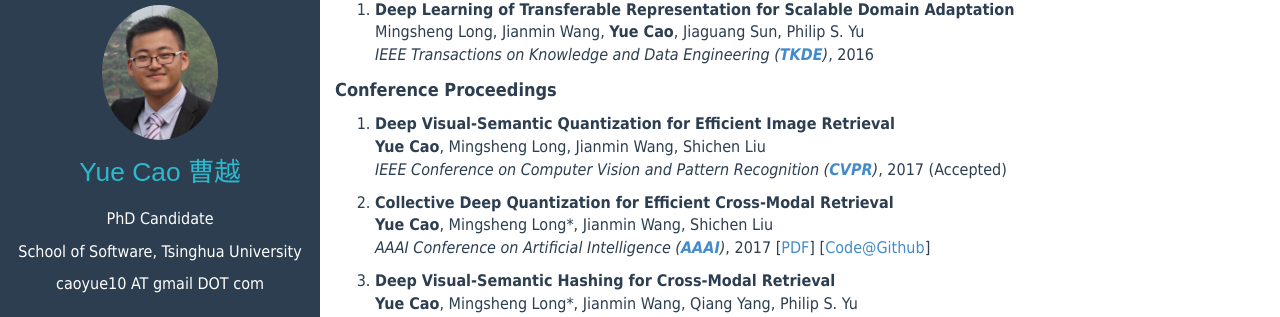
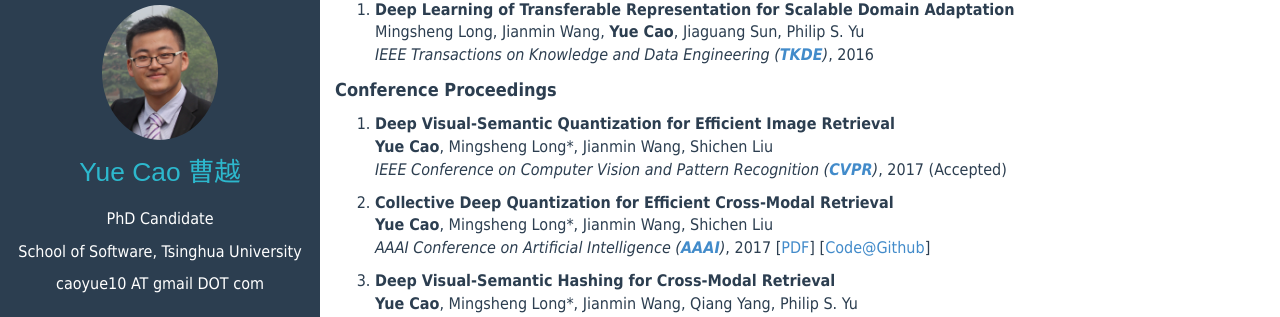
Before and after one commit to caoyue10/caoyue10.github.io, a Jekyll site: the page built from index.html, in a window 1280 px wide and 900 px high, scrolled down 387 px. Shown: the part 123-440 px from the top of the window. Built offline with Jekyll 4.4.1, drawn with Linux system fonts in a browser that asks for light colours; the list of posts is cut into pages by our own code.

Commit message:
dvsq changed

```diff
--- a/index.html
+++ b/index.html
@@ -94,7 +94,7 @@ tagline:
     <p><font size="4"><strong>Conference Proceedings</strong></font></p>
     <ol>
         <li><p><strong>Deep Visual-Semantic Quantization for Efficient Image Retrieval</strong><br>
-            <strong>Yue Cao</strong>, Mingsheng Long, Jianmin Wang, Shichen Liu<br>
+            <strong>Yue Cao</strong>, Mingsheng Long*, Jianmin Wang, Shichen Liu<br>
             <em>IEEE Conference on Computer Vision and Pattern Recognition (<a href="http://cvpr2017.thecvf.com/"><strong>CVPR</strong></a>)</em>, 2017 (Accepted)
             </p>
         </li>
```
